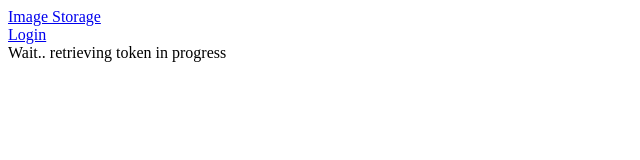
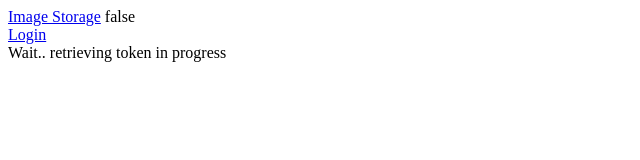
Before and after one commit to prateekvarma/vue-image-uploader, a Vue app: page /oauth2/callback in a window 1280 px wide. Shown: the top 160 px of the page, without its empty margins (0-640 px from the left). Built offline with nearby package versions, Linux system fonts and the light colour scheme; the HTML template or start-up script is replaced by a standard one.

Commit message:
showing logged in status after recieving access token back from imgur API

```diff
--- a/src/api/imgur.js
+++ b/src/api/imgur.js
@@ -1,7 +1,7 @@
 import qs from 'qs';
 //the above is Query String we installed using NPM, this is a nice library to create query string URLs for making API calls
 
-const CLIENT_ID = '';
+const CLIENT_ID = 'XXX';
 const ROOT_URL = 'https://api.imgur.com';
 
 export default {
--- a/src/components/AppHeader.vue
+++ b/src/components/AppHeader.vue
@@ -1,6 +1,7 @@
 <template>
     <div>
         <a href="/">Image Storage</a>
+        {{isLoggedIn}}
         <div>
             <a href="#" @click="login">Login</a>
         </div>
@@ -8,10 +9,11 @@
 </template>
 
 <script>
-import { mapActions } from 'vuex';
+import { mapActions, mapGetters } from 'vuex';
 
 export default {
     name: 'AppHeader',
+    computed: mapGetters(['isLoggedIn']),
     methods: mapActions(['login'])
 };
 </script>
```
